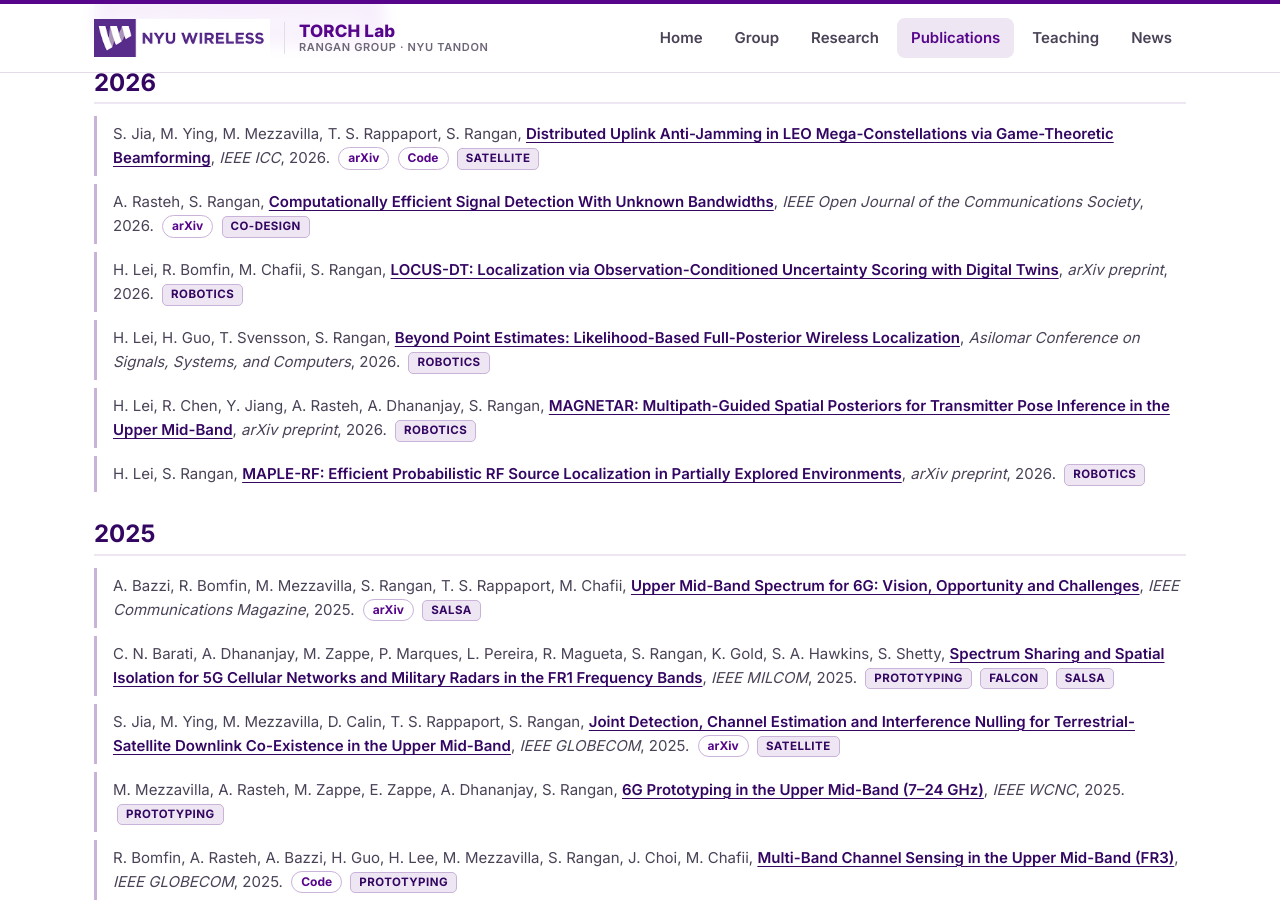
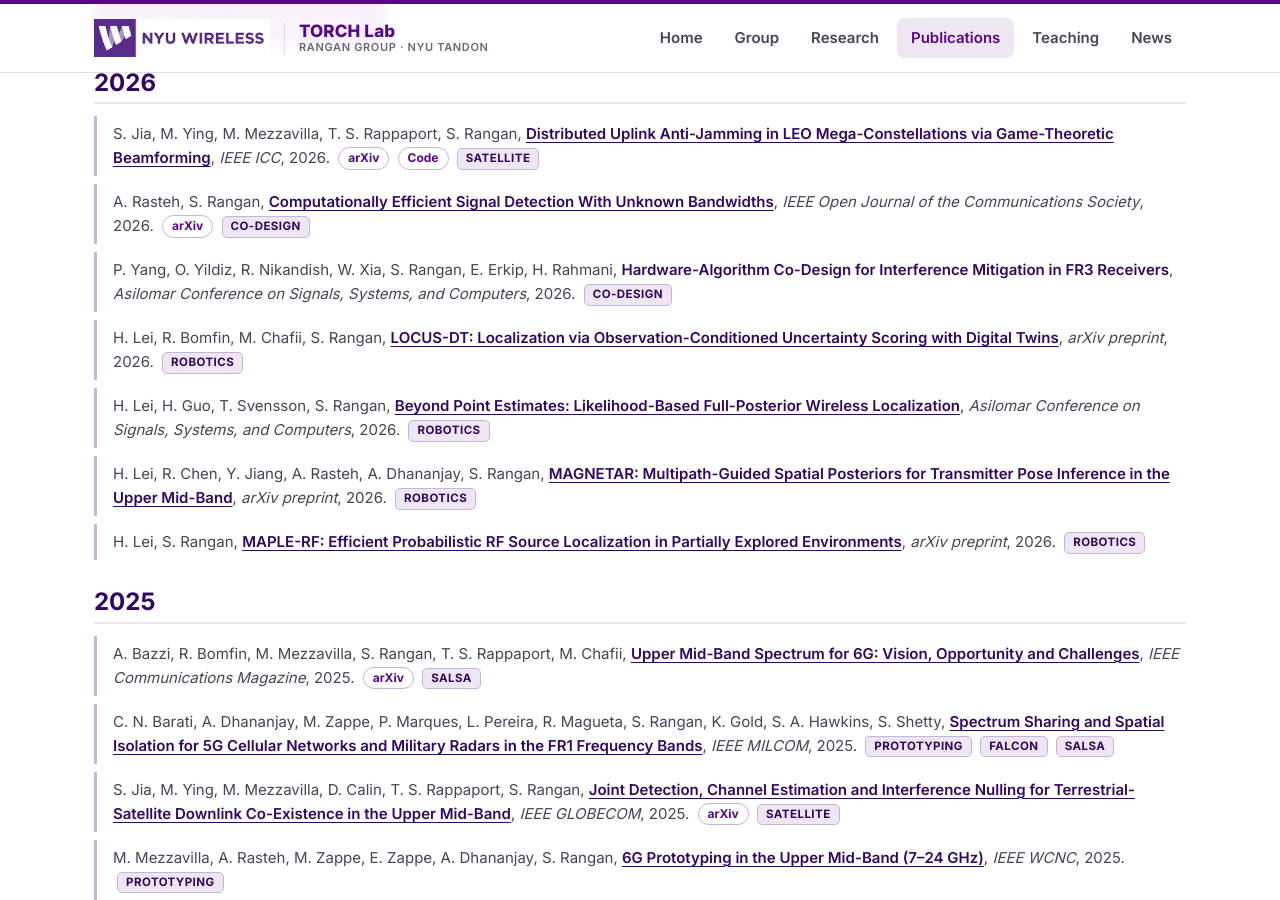
Before and after one commit to sdrangan/sdrangan.github.io, a Jekyll site: the page built from _pages/publications.md, in a window 1280 px wide and 900 px high, scrolled down 372 px. Built offline with Jekyll 4.4.1, drawn with Linux system fonts in a browser that asks for light colours.

Commit message:
Add Asilomar 2026 co-design paper; allow publications without a link
The paper is listed on the Hardware-Algorithm Co-Design page until its
IEEE Xplore DOI is available. pub-list shows the title unlinked when a
publication has no url.

Co-Authored-By: Claude Opus 5.5 <noreply@anthropic.com>

```diff
--- a/_data/publications.yml
+++ b/_data/publications.yml
@@ -8,8 +8,9 @@
 #   spectrally-agile-arrays, satellite-terrestrial-coexistence, fr3-prototyping,
 #   hardware-co-design, wireless-robotic-navigation, falcon, waveflow
 #
-# Required: title, authors, venue, year, url, projects
-# Optional: arxiv (shown as a link when url is not already arXiv), code, note
+# Required: title, authors, venue, year, projects
+# Optional: url (the title links to it; leave out until a paper is online),
+#           arxiv (shown as a link when url is not already arXiv), code, note
 # Quote arXiv IDs so they stay text, e.g. arxiv: "2309.03038".
 
 # ---------- Upper mid-band systems and SALSA ----------
@@ -144,6 +145,13 @@
   url: https://doi.org/10.1109/WiSNeT63956.2025.10905015
   projects: [hardware-co-design, spectrally-agile-arrays]
 
+- title: "Hardware-Algorithm Co-Design for Interference Mitigation in FR3 Receivers"
+  authors: "P. Yang, O. Yildiz, R. Nikandish, W. Xia, S. Rangan, E. Erkip, H. Rahmani"
+  venue: "Asilomar Conference on Signals, Systems, and Computers"
+  year: 2026
+  # To be presented Nov 2026; add the IEEE Xplore DOI as url once the proceedings are published.
+  projects: [hardware-co-design]
+
 # ---------- Wireless-aided robotic navigation ----------
 
 - title: "LOCUS-DT: Localization via Observation-Conditioned Uncertainty Scoring with Digital Twins"
--- a/_includes/pub-list.html
+++ b/_includes/pub-list.html
@@ -14,7 +14,7 @@ Curated papers from _data/publications.yml, in the order given, one citation per
 <ol class="pub-list">
 {% for p in pubs %}
   <li class="pub">
-    {{ p.authors }}, <a class="pub-title" href="{{ p.url }}">{{ p.title }}</a>, <span class="pub-venue">{{ p.venue }}</span>, {{ p.year }}.
+    {{ p.authors }}, {% if p.url and p.url != '' %}<a class="pub-title" href="{{ p.url }}">{{ p.title }}</a>{% else %}<span class="pub-title">{{ p.title }}</span>{% endif %}, <span class="pub-venue">{{ p.venue }}</span>, {{ p.year }}.
     {%- if p.arxiv and p.arxiv != '' %}{% unless p.url contains 'arxiv.org' %} <a class="pub-link" href="https://arxiv.org/abs/{{ p.arxiv }}">arXiv</a>{% endunless %}{% endif %}
     {%- if p.code and p.code != '' %} <a class="pub-link" href="{{ p.code }}">Code</a>{% endif %}
     {%- if include.tags -%}
```
